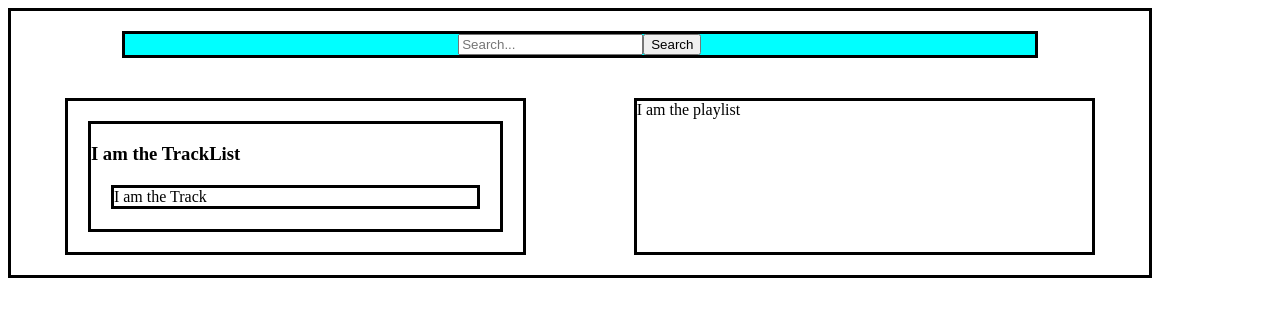
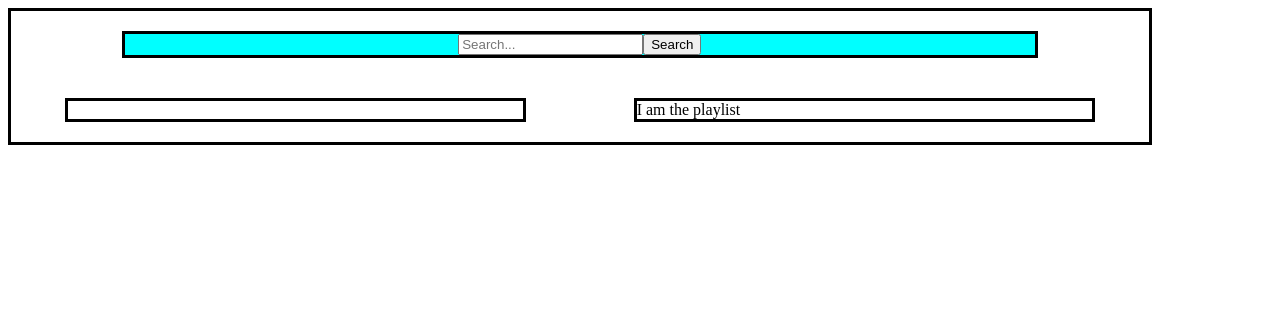
Before and after one commit to ryandw7/spotify-playlist-app, a React (Create React App) app: page / in a window 1280 px wide. Shown: the top 316 px of the page. Built offline with nearby package versions, Linux system fonts and the light colour scheme.

Commit message:
add result render

```diff
--- a/src/App.js
+++ b/src/App.js
@@ -4,32 +4,36 @@ import SearchBar from './SearchBar';
 import SearchResults from './SearchResults';
 import styles from './App.module.css';
 import { testTracks } from './testTracks.js';
-let validTracks = [];
+
 
 function App() {
   const [currentSearch, setCurrentSearch] = useState('');
   const newSearch = (value) => {
     setCurrentSearch(value);
   }
-
+ const [validTracks, setValidTracks] = useState([])
   useEffect(()=>{
+    setValidTracks([]);
     renderTracks(currentSearch);
+    //eslint-disable-next-line
   }, [currentSearch])
-
+ useEffect(()=>{
+  console.log(validTracks)
+ }, [validTracks])
   const renderTracks = (search) => {
     for(const track in testTracks){
       if(search === testTracks[track].name || search === testTracks[track].album || search === testTracks[track].artist){
-      validTracks.push(testTracks[track]);
+      setValidTracks((prev) => [...prev, testTracks[track]]);
 
       }
     }
-    console.log(validTracks)
+
   }
   return (
 
     <div className={styles.app}>
     <SearchBar className={styles.searchBar} newSearch={newSearch} currentSearch={currentSearch}/>
-    <SearchResults currentSearch={currentSearch}/>
+    <SearchResults currentSearch={currentSearch} validTracks={validTracks}/>
     <Playlist />
     </div>
   );
--- a/src/SearchBar.js
+++ b/src/SearchBar.js
@@ -1,6 +1,6 @@
 import React, { useState } from 'react';
 import styles from './App.module.css'
-export default function SearchBar({ newSearch, currentSearch }) {
+export default function SearchBar({ newSearch }) {
     const [text, setText] = useState('');
     const handleChange = ({ target }) => {
     setText(target.value);
--- a/src/SearchResults.js
+++ b/src/SearchResults.js
@@ -1,12 +1,12 @@
 import React from 'react';
 import styles from './App.module.css';
 import TrackList from './TrackList';
-export default function SearchResults({currentSearch}) {
+export default function SearchResults({currentSearch, validTracks}) {
 
     return (
         <div className={styles.searchResults}>
             {currentSearch !== '' && <h2>Results for {currentSearch}</h2>}
-            <TrackList />
+            <TrackList validTracks={validTracks}/>
         </div>
     )
 }
--- a/src/Track.js
+++ b/src/Track.js
@@ -1,8 +1,12 @@
 import React from 'react';
 import styles from './App.module.css';
 
-export default function Track(){
-    return (
-        <div className={styles.track}>I am the Track</div>
+export default function Track({track}){
+   return (
+        <div className={styles.track}>
+           <h3>{track.name}</h3>
+           <h4>{track.artist}</h4>
+           <p>{track.album}</p>
+        </div>
     )
 }
--- a/src/TrackList.js
+++ b/src/TrackList.js
@@ -1,12 +1,6 @@
 import React from 'react';
-import styles from './App.module.css';
 import Track from './Track';
 
-export default function TrackList() {
-    return (
-        <div className={styles.trackList}>
-            <h3>I am the TrackList</h3>
-            <Track />
-        </div>
-    )
+export default function TrackList({ validTracks }) {
+   return validTracks.map((track)=><Track track={track} />)
 }
```
